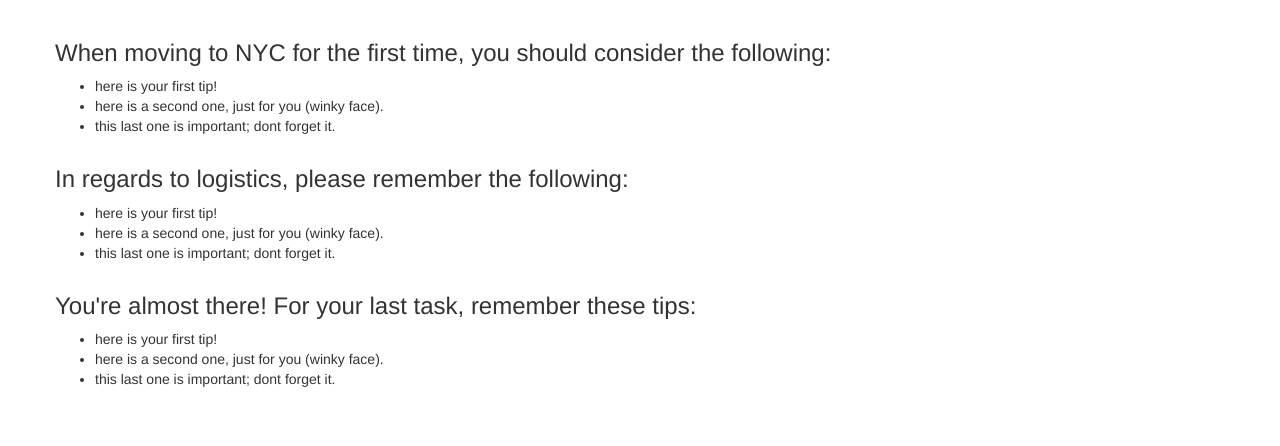
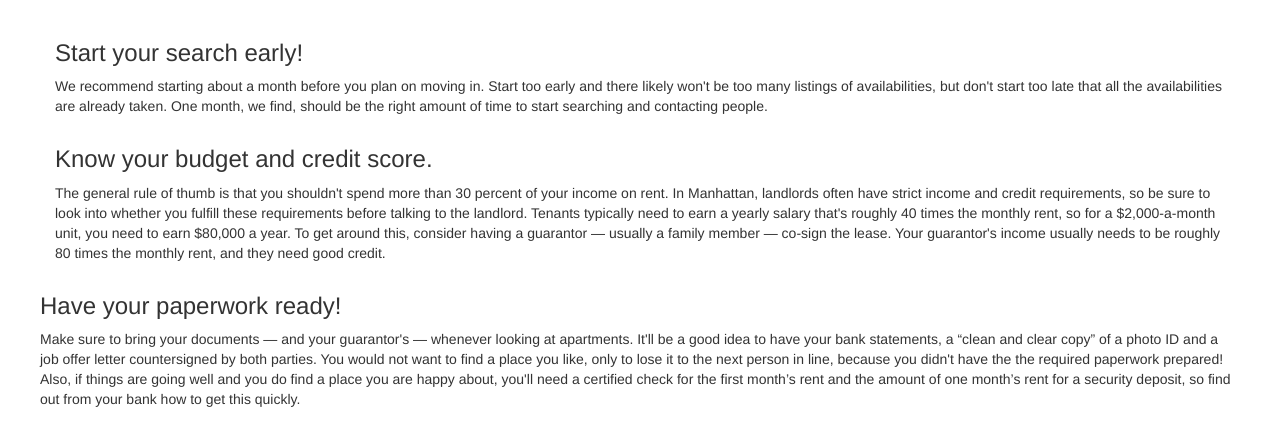
Before and after one commit to nuvention-web/new-city, a Django app: template NewCityHosting/public/templates/tiptricks.html in a window 1280 px wide. Shown: the part 52-498 px from the top of the page. Run offline with Django 3.2, Linux system fonts and the light colour scheme; the template is opened without the code that fills it, so the values that code supplies are empty; some libraries are stand-ins or nearby versions.

Commit message:
updated tipstricks

```diff
--- a/NewCityHosting/public/templates/tiptricks.html
+++ b/NewCityHosting/public/templates/tiptricks.html
@@ -44,32 +44,24 @@
     <div class="row">
       <!-- <h2 class="tipOne">Tip #1</h2> -->
       <!-- <img id="imageSize" src="" alt=""> -->
-      <h3 class="tipOneTitle">When moving to NYC for the first time, you should consider the following:</h3>
-      <ul class="tipOneList">
-        <li class="tips">here is your first tip!</li>
-        <li class="tips">here is a second one, just for you (winky face).</li>
-        <li class="tips">this last one is important; dont forget it.</li>
-      </ul>
+      <h3 class="tipOneTitle">Start your search early!</h3>
+      <p>We recommend starting about a month before you plan on moving in. Start too early and there likely won't be too many listings of availabilities, but don't start too late that all the availabilities are already taken. One month, we find, should be the right amount of time to start searching and contacting people.</p>
     </div>
     <div class="row">
       <!-- <h2 class="tipTwo">Tip #2</h2> -->
       <!-- <img id="imageSize" src="" alt=""> -->
-      <h3 class="tipTwoTitle">In regards to logistics, please remember the following:</h3>
-      <ul class="tipTwoList">
-        <li class="tips">here is your first tip!</li>
-        <li class="tips">here is a second one, just for you (winky face).</li>
-        <li class="tips">this last one is important; dont forget it.</li>
-      </ul>
-    </div>
+      <h3 class="tipTwoTitle">Know your budget and credit score.</h3>
+      <p>The general rule of thumb is that you shouldn't spend more than 30 percent of your income on rent.
+      In Manhattan, landlords often have strict income and credit requirements, so be sure to look into whether you fulfill these requirements before talking to the landlord.
+      Tenants typically need to earn a yearly salary that's roughly 40 times the monthly rent, so for a $2,000-a-month unit, you need to earn $80,000 a year.
+      To get around this, consider having a guarantor — usually a family member — co-sign the lease. Your guarantor's income usually needs to be roughly 80 times the monthly rent, and they need good credit.</p>
     <div class="row">
       <!-- <h2 class="tipThree">Tip #3</h2> -->
       <!-- <img id="imageSize" src="" alt=""> -->
-      <h3 class="tipThreeTitle">You're almost there! For your last task, remember these tips:</h3>
-      <ul class="tipThreeList">
-        <li class="tips">here is your first tip!</li>
-        <li class="tips">here is a second one, just for you (winky face).</li>
-        <li class="tips">this last one is important; dont forget it.</li>
-      </ul>
+      <h3 class="tipThreeTitle">Have your paperwork ready!</h3>
+        Make sure to bring your documents — and your guarantor's — whenever looking at apartments.
+        It'll be a good idea to have your bank statements, a “clean and clear copy” of a photo ID and a job offer letter countersigned by both parties. You would not want to find a place you like, only to lose it to the next person in line, because you didn't have the the required paperwork prepared!
+        Also, if things are going well and you do find a place you are happy about, you'll need a certified check for the first month’s rent and the amount of one month’s rent for a security deposit, so find out from your bank how to get this quickly.
     </div>
   </div>
 </body>
```
